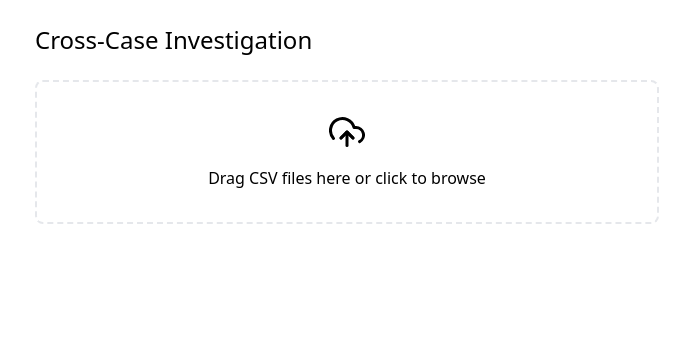
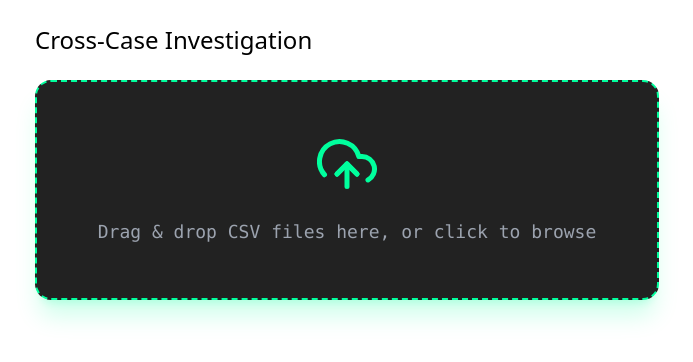
Before and after one commit to innovatewithkishlay/BankLayerTracker, a React (Vite) app in the folder frontend/: page /interlink in a window 1280 px wide. Shown: the top 362 px of the page, without its empty margins (293-986 px from the left). Built offline with nearby package versions, Linux system fonts and the light colour scheme.

Commit message:
updating the ui of FileUpload.tsx

```diff
--- a/frontend/src/components/Input/FileUpload.tsx
+++ b/frontend/src/components/Input/FileUpload.tsx
@@ -34,30 +34,61 @@ export const FileUpload = ({ onUpload, multiple = false }: FileUploadProps) => {
   });
 
   return (
-    <div className="relative border-2 border-dashed border-primary rounded-lg p-8">
-      <div
+    <motion.div
       {...getRootProps()}
-        className={`text-center cursor-pointer ${
-          isDragActive ? "opacity-75" : ""
-        }`}
+      initial={{ opacity: 0, scale: 0.95 }}
+      animate={{ opacity: 1, scale: 1 }}
+      whileHover={{ scale: 1.02 }}
+      whileTap={{ scale: 0.98 }}
+      transition={{ duration: 0.3 }}
+      className={`
+        relative border-2 border-dashed rounded-2xl p-10 cursor-pointer
+        bg-[#0a0a0a]/90 backdrop-blur-sm
+        border-[#00ff9d] hover:border-[#00ff9d]/80
+        shadow-xl shadow-[#00ff9d]/20
+        text-center flex flex-col items-center justify-center
+        min-h-[220px]
+      `}
     >
       <input {...getInputProps()} />
-        <FiUploadCloud className="mx-auto text-4xl text-primary mb-4" />
+      <FiUploadCloud className="text-[#00ff9d] text-6xl mb-6" />
 
       {isProcessing ? (
-          <p className="text-terminalText">Decrypting transaction data...</p>
+        <motion.p
+          initial={{ opacity: 0 }}
+          animate={{ opacity: 1 }}
+          className="text-[#00ff9d] font-mono text-lg"
+        >
+          Decrypting and analyzing transaction data...
+        </motion.p>
+      ) : isDragActive ? (
+        <motion.p
+          initial={{ opacity: 0 }}
+          animate={{ opacity: 1 }}
+          className="text-[#00ff9d] font-mono text-lg"
+        >
+          Release to upload {multiple ? "files" : "file"}
+        </motion.p>
       ) : (
-          <p className="text-terminalText">
-            {isDragActive
-              ? "Release to initiate scan"
-              : `Drag CSV ${
-                  multiple ? "files" : "file"
-                } here or click to browse`}
-          </p>
+        <motion.p
+          initial={{ opacity: 0 }}
+          animate={{ opacity: 1 }}
+          className="text-gray-400 font-mono text-lg"
+        >
+          Drag & drop {multiple ? "CSV files" : "a CSV file"} here, or click to
+          browse
+        </motion.p>
       )}
 
-        {error && <p className="text-danger mt-2">{error}</p>}
-      </div>
-    </div>
+      {error && (
+        <motion.p
+          initial={{ opacity: 0 }}
+          animate={{ opacity: 1 }}
+          className="text-red-500 mt-4 font-mono"
+        >
+          {error}
+        </motion.p>
+      )}
+    </motion.div>
   );
 };
```
Lines whose indentation alone changed are shown as unchanged.
